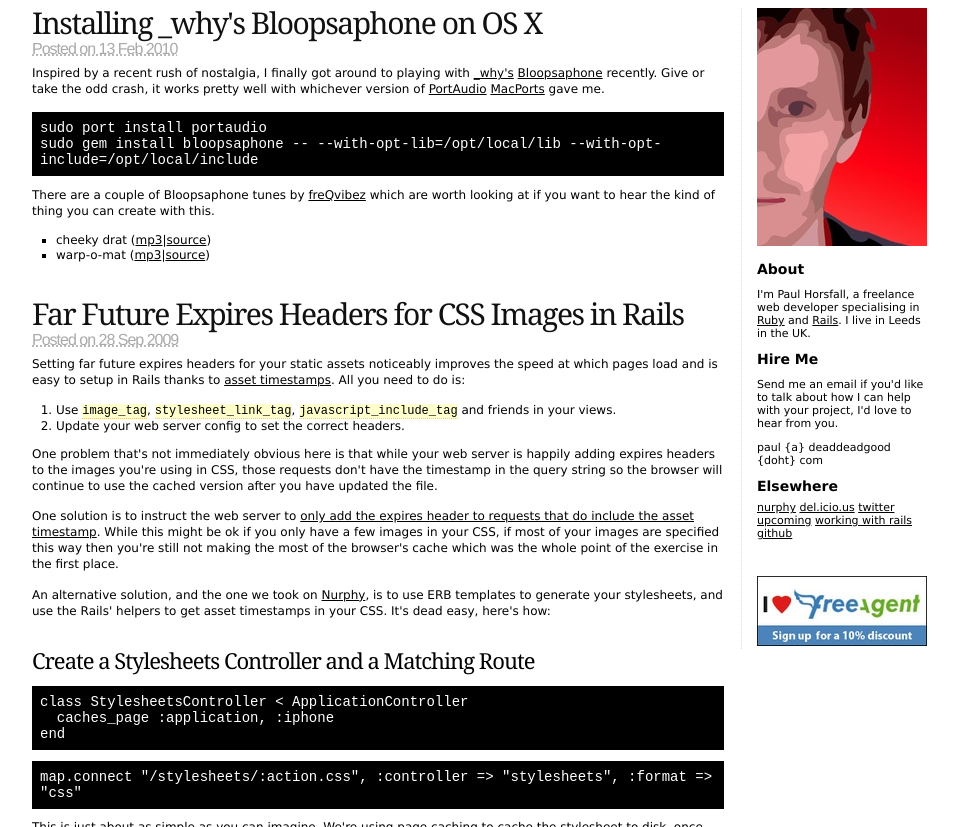
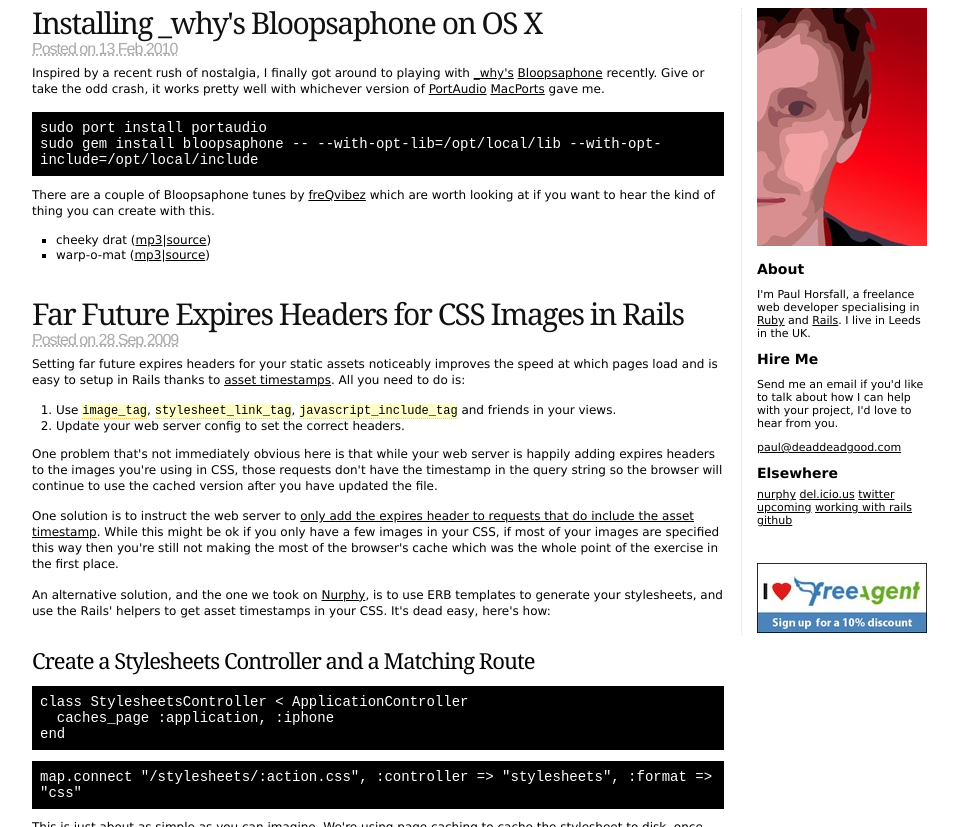
Before and after one commit to phorsfall/deaddeadgood, a Jekyll site: the page built from index.html, in a window 1280 px wide and 900 px high, cut to the strip 73-900 px from the top of the window. Shown: the whole strip, without its empty margins (163-1121 px from the left). Built offline with Jekyll 4.4.1, drawn with Linux system fonts in a browser that asks for light colours.

Commit message:
Un-obfuscate the email address in the sidebar.

```diff
--- a/_layouts/default.html
+++ b/_layouts/default.html
@@ -47,7 +47,12 @@
        <p>
          Send me an email if you'd like to talk about how I can help with your project, I'd love to hear from you.
        </p>
-       <p><span class="obfuscated">paul {a} deaddeadgood {doht} com</span></p>
+       <p><span id="obfuscated-email-address">paul {a} deaddeadgood {doht} com</span></p>
+       <script type="text/javascript">
+         var e = document.getElementById("obfuscated-email-address");
+         var mail = e.innerHTML.replace(/\s?\{a\}\s?/g, "@").replace(/\s?\{doht\}\s?/g, '.');
+         e.innerHTML = "<a href='mailto:" + mail + "' class='email'>" + mail + "</a>";
+       </script>
       </div>
 
       <div id="elsewhere" class="sidebar-node">
```
